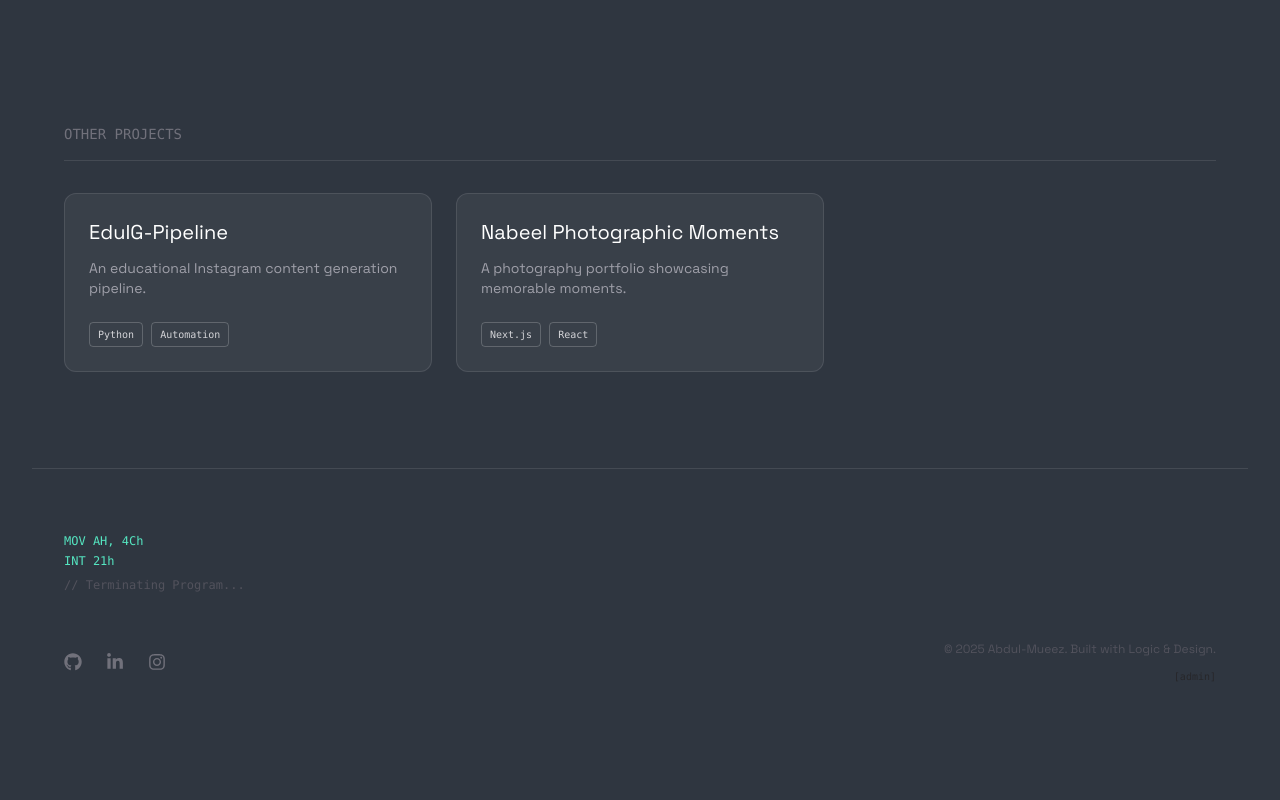
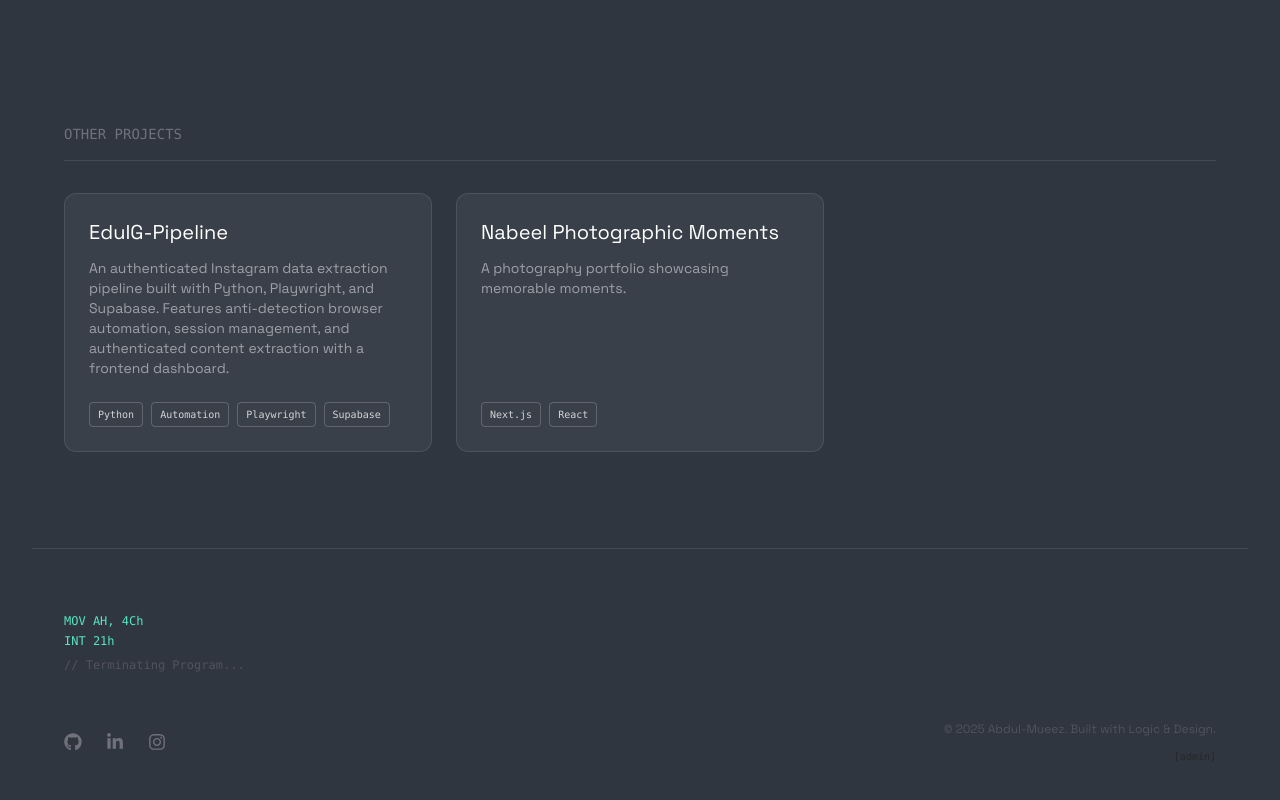
Before and after one commit to abdulmueezdev/Portfolio, a Next.js app: page /portfolio in a window 1280 px wide. Shown: the part 1074-1874 px from the top of the page. Built offline with nearby package versions, Linux system fonts and the light colour scheme.

Commit message:
fix: update EduIG-Pipeline description and remove broken github link

```diff
--- a/app/portfolio/page.tsx
+++ b/app/portfolio/page.tsx
@@ -30,10 +30,9 @@ const projects: Project[] = [
   {
     id: '2',
     title: 'EduIG-Pipeline',
-    description: 'An educational Instagram content generation pipeline.',
+    description: 'An authenticated Instagram data extraction pipeline built with Python, Playwright, and Supabase. Features anti-detection browser automation, session management, and authenticated content extraction with a frontend dashboard.',
     category: 'ai',
-    github_url: 'https://github.com/abdulmueezdev/EduIG-Pipeline',
-    tech_stack: ['Python', 'Automation'],
+    tech_stack: ['Python', 'Automation', 'Playwright', 'Supabase'],
     featured: false,
   },
   {
```
